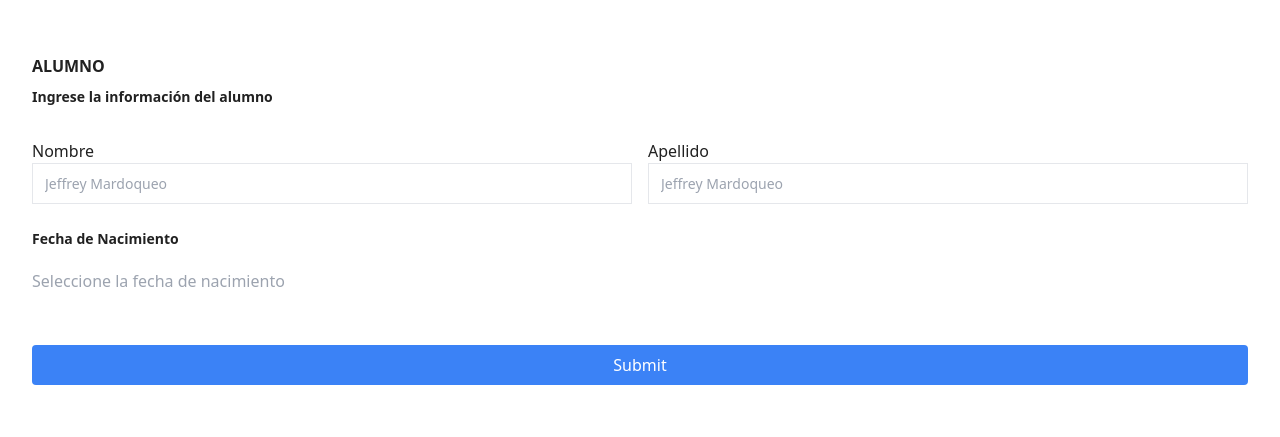
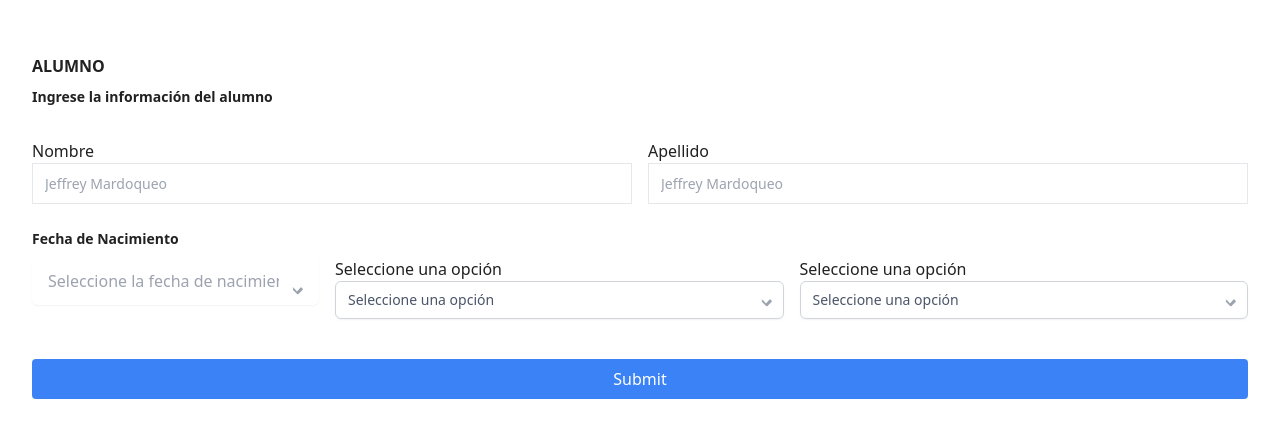
Before and after one commit to JeffreyMardoqueo-17/caez-fronted-ts-react, a React (Vite) app: page / in a window 1280 px wide. Shown: the part 826-1263 px from the top of the page. Built offline with nearby package versions, Linux system fonts and the light colour scheme.

Commit message:
Aqui esta mejorando el formulario

```diff
--- /dev/null
+++ b/src/components/Forms/ComboBox.tsx
@@ -0,0 +1,57 @@
+import React, { FC, useState } from 'react';
+import { ComboBoxProps } from '../../interfaces/ComboBoxProps';
+
+export const ComboBox: FC<ComboBoxProps> = ({ label, options, selectedValue, onChange }) => {
+    const [isOpen, setIsOpen] = useState(false);
+
+    const handleSelect = (value: string) => {
+        onChange(value);
+        setIsOpen(false);
+    };
+
+    return (
+        <div className="relative w-full">
+            <label className="mb-2 font-medium text-darkTheme-background dark:text-darkTheme-gray">
+                {label}
+            </label>
+            <div className="relative">
+                <button
+                    type="button"
+                    className="w-full bg-lightTheme-background dark:bg-darkTheme-background border border-gray-300 dark:border-darkTheme-gray rounded-md shadow-sm pl-3 pr-10 py-2 text-left cursor-default focus:outline-none focus:ring-1 focus:ring-darkTheme-background focus:border-darkTheme-background sm:text-sm"
+                    onClick={() => setIsOpen(!isOpen)}
+                >
+                    <span className="block truncate text-lightTheme-gray dark:text-darkTheme-gray">
+                        {options.find(option => option.value === selectedValue)?.label || 'Seleccione una opción'}
+                    </span>
+                    <span className="absolute inset-y-0 right-0 flex items-center pr-2 pointer-events-none">
+                        <svg className="h-5 w-5 text-gray-400 dark:text-darkTheme-gray" xmlns="http://www.w3.org/2000/svg" viewBox="0 0 20 20" fill="currentColor" aria-hidden="true">
+                            <path fillRule="evenodd" d="M5.293 9.707a1 1 0 011.414 0L10 13.586l3.293-3.879a1 1 0 011.414 0l.793.793a1 1 0 010 1.414l-4 4a1 1 0 01-1.414 0l-4-4a1 1 0 010-1.414l.793-.793z" clipRule="evenodd" />
+                        </svg>
+                    </span>
+                </button>
+                {isOpen && (
+                    <ul className="absolute z-10 mt-1 w-full bg-lightTheme-background dark:bg-darkTheme-formulario shadow-lg max-h-60 rounded-md py-1 text-base ring-1 ring-black ring-opacity-5 overflow-auto sm:text-sm">
+                        {options.map((option) => (
+                            <li
+                                key={option.value}
+                                className={`cursor-default select-none relative py-2 pl-3 pr-9 hover:bg-blue-100 active:bg-blue-400 cursor-pointer ${selectedValue === option.value ? 'text-white bg-darkTheme-background dark:bg-darkTheme-background dark:hover:text-lightTheme-background' : 'text-gray-900 dark:text-darkTheme-gray dark:hover:bg-darkTheme-background dark:hover:text-lightTheme-background'}`}
+                                onClick={() => handleSelect(option.value)}
+                            >
+                                <span className={`block truncate ${selectedValue === option.value ? 'font-semibold' : 'font-normal'}`}>
+                                    {option.label}
+                                </span>
+                                {selectedValue === option.value && (
+                                    <span className="absolute inset-y-0 right-0 flex items-center pr-4 text-indigo-600">
+                                        <svg className="h-5 w-5" xmlns="http://www.w3.org/2000/svg" viewBox="0 0 20 20" fill="currentColor" aria-hidden="true">
+                                            <path fillRule="evenodd" d="M16.707 5.293a1 1 0 00-1.414 0L8 12.586l-2.293-2.293a1 1 0 00-1.414 1.414l3 3a1 1 0 001.414 0l8-8a1 1 0 000-1.414z" clipRule="evenodd" />
+                                        </svg>
+                                    </span>
+                                )}
+                            </li>
+                        ))}
+                    </ul>
+                )}
+            </div>
+        </div>
+    );
+};
--- a/src/components/Forms/DatePicker.tsx
+++ b/src/components/Forms/DatePicker.tsx
@@ -13,19 +13,25 @@ export const DatePicker: FC<DatePickerProps> = ({ date, setDate }) => {
     return (
         <Popover placement="bottom">
             <PopoverHandler>
-                <div>
+                <div className="relative">
                     <input
                         readOnly
                         value={date ? format(date, "PPP") : ""}
                         placeholder="Seleccione la fecha de nacimiento"
-                        className="w-full h-12 placeholder:opacity-100 focus:border-t-primary text-lightTheme-gray dark:text-darkTheme-gray border-t-blue-gray-200"
+                        className="w-auto h-12 placeholder:opacity-100 focus:border-t-primary text-lightTheme-gray dark:text-bg-darkTheme-text border-t-blue-gray-200 pl-4 pr-10 py-2 rounded-md shadow-sm cursor-pointer bg-lightTheme-background dark:bg-darkTheme-background"
                     />
+                    <span className="absolute inset-y-0 right-0 flex items-center pr-3 pointer-events-none">
+                        <svg className="w-5 h-5 text-gray-400 dark:text-darkTheme-gray" xmlns="http://www.w3.org/2000/svg" viewBox="0 0 20 20" fill="currentColor">
+                            <path fillRule="evenodd" d="M5.293 9.707a1 1 0 011.414 0L10 13.586l3.293-3.879a1 1 0 011.414 0l.793.793a1 1 0 010 1.414l-4 4a1 1 0 01-1.414 0l-4-4a1 1 0 010-1.414l.793-.793z" clipRule="evenodd" />
+                        </svg>
+                    </span>
                 </div>
             </PopoverHandler>
             <PopoverContent
                 placeholder=""
-                onPointerEnterCapture={() => {}}
-                onPointerLeaveCapture={() => {}}
+                onPointerEnterCapture={() => { }}
+                onPointerLeaveCapture={() => { }}
+                className="p-2 bg-lightTheme-background dark:bg-darkTheme-background border border-gray-300 dark:border-darkTheme-gray rounded-md shadow-lg"
             >
                 <DayPicker
                     mode="single"
@@ -34,22 +40,22 @@ export const DatePicker: FC<DatePickerProps> = ({ date, setDate }) => {
                     showOutsideDays
                     classNames={{
                         caption: "flex justify-center py-2 mb-4 relative items-center",
-                        caption_label: "text-sm !font-medium text-gray-900",
+                        caption_label: "text-sm !font-medium text-gray-900 dark:text-bg-darkTheme-text",
                         nav: "flex items-center",
-                        nav_button: "h-6 w-6 bg-transparent hover:bg-blue-gray-50 p-1 rounded-md transition-colors duration-300",
+                        nav_button: "h-6 w-6 bg-transparent hover:bg-blue-gray-50 dark:hover:bg-darkTheme-background p-1 rounded-md transition-colors duration-300",
                         nav_button_previous: "absolute left-1.5",
                         nav_button_next: "absolute right-1.5",
                         table: "w-full border-collapse",
-                        head_row: "flex !font-medium text-gray-900",
+                        head_row: "flex !font-medium text-gray-900 dark:text-bg-darkTheme-text",
                         head_cell: "m-0.5 w-9 !font-normal text-sm",
                         row: "flex w-full mt-2",
-                        cell: "text-gray-600 rounded-md h-9 w-9 text-center text-sm p-0 m-0.5 relative",
+                        cell: "text-gray-600 dark:text-bg-darkTheme-gray rounded-md h-9 w-9 text-center text-sm p-0 m-0.5 relative",
                         day: "h-9 w-9 p-0 !font-normal",
                         day_range_end: "day-range-end",
-                        day_selected: "rounded-md bg-gray-900 text-white hover:bg-gray-900 hover:text-white focus:bg-gray-900 focus:text-white",
-                        day_today: "rounded-md bg-gray-200 text-gray-900",
-                        day_outside: "text-gray-500 opacity-50",
-                        day_disabled: "text-gray-500 opacity-50",
+                        day_selected: "rounded-md bg-gray-900 dark:bg-bg-darkTheme-text text-white hover:bg-gray-900 hover:text-white focus:bg-gray-900 focus:text-white",
+                        day_today: "rounded-md bg-gray-200 dark:bg-bg-darkTheme-gray text-gray-900 dark:text-bg-darkTheme-text",
+                        day_outside: "text-gray-500 dark:text-bg-darkTheme-gray opacity-50",
+                        day_disabled: "text-gray-500 dark:text-bg-darkTheme-gray opacity-50",
                         day_hidden: "invisible",
                     }}
                     components={{
--- a/src/components/acout/acout.tsx
+++ b/src/components/acout/acout.tsx
@@ -2,11 +2,19 @@ import React, { useState } from "react";
 import { CustomInput } from '../Forms/CustomInput'
 import { CustomTypography } from '../Forms/CustomTypography';
 import { DatePicker } from '../Forms/DatePicker';
+import { ComboBox } from "../Forms/ComboBox";
 
 const Account1: React.FC = () => {
     const [date, setDate] = useState<Date | undefined>();
     const [firstName, setFirstName] = useState<string>("");
     const [lastName, setLastName] = useState<string>("");
+    //para el com
+    const [selectedOption, setSelectedOption] = useState<string>("");
+
+    const options = [
+        { value: 'Mujer', label: 'Mujer' },
+        { value: 'Hombre', label: 'Hombre' },
+    ];
 
     const handleSubmit = () => {
         const data = {
@@ -58,7 +66,21 @@ const Account1: React.FC = () => {
                         >
                             Fecha de Nacimiento
                         </CustomTypography>
-                        <DatePicker date={date} setDate={setDate} />
+                        <div className="flex flex-col md:flex-row gap-4">
+                            <DatePicker date={date} setDate={setDate} />
+                            <ComboBox
+                                label="Seleccione una opción"
+                                options={options}
+                                selectedValue={selectedOption}
+                                onChange={(value: React.SetStateAction<string>) => setSelectedOption(value)}
+                            />
+                            <ComboBox
+                                label="Seleccione una opción"
+                                options={options}
+                                selectedValue={selectedOption}
+                                onChange={(value: React.SetStateAction<string>) => setSelectedOption(value)}
+                            />
+                        </div>
                     </div>
                 </div>
                 <button onClick={handleSubmit} className="mt-4 bg-blue-500 text-white px-4 py-2 rounded">
--- a/src/interfaces/ComboBoxProps.ts
+++ b/src/interfaces/ComboBoxProps.ts
@@ -0,0 +1,7 @@
+// interfaces/ComboBoxProps.ts
+export interface ComboBoxProps {
+    label: string;
+    options: { value: string; label: string }[];
+    selectedValue: string;
+    onChange: (value: string) => void;
+}
```
